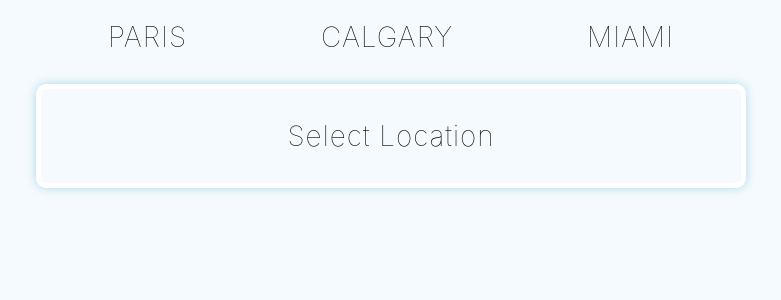
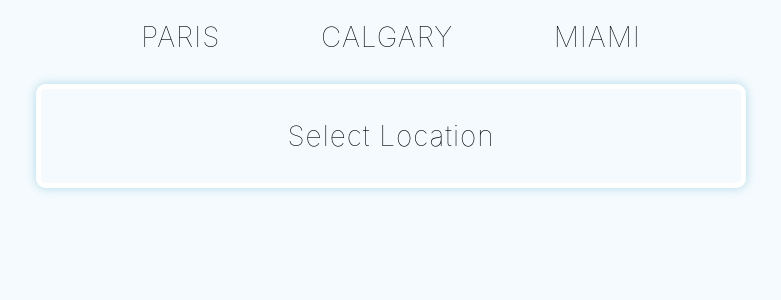
Before and after one commit to ekessler814/React-Portfolio, a React (Create React App) app: page / in a window 1280 px wide. Shown: the top 300 px of the page, without its empty margins (249-1030 px from the left). Built offline with nearby package versions, Linux system fonts and the light colour scheme; no server answers.

Commit message:
tiny change to width

```diff
--- a/src/components/Weather.css
+++ b/src/components/Weather.css
@@ -89,7 +89,7 @@ body,
   display: flex;
   flex-direction: row;
   width: 100%;
-  max-width: 700px;
+  max-width: 600px;
   padding-bottom: 30px;
   align-items: center;
   justify-content: space-around;
--- a/src/components/Weather.less
+++ b/src/components/Weather.less
@@ -118,7 +118,7 @@ body,
 .headerRow {
   .flexrow_mixin();
   width: 100%;
-  max-width: 700px;
+  max-width: 600px;
   padding-bottom: 30px;
   align-items: center;
   justify-content: space-around;
```
